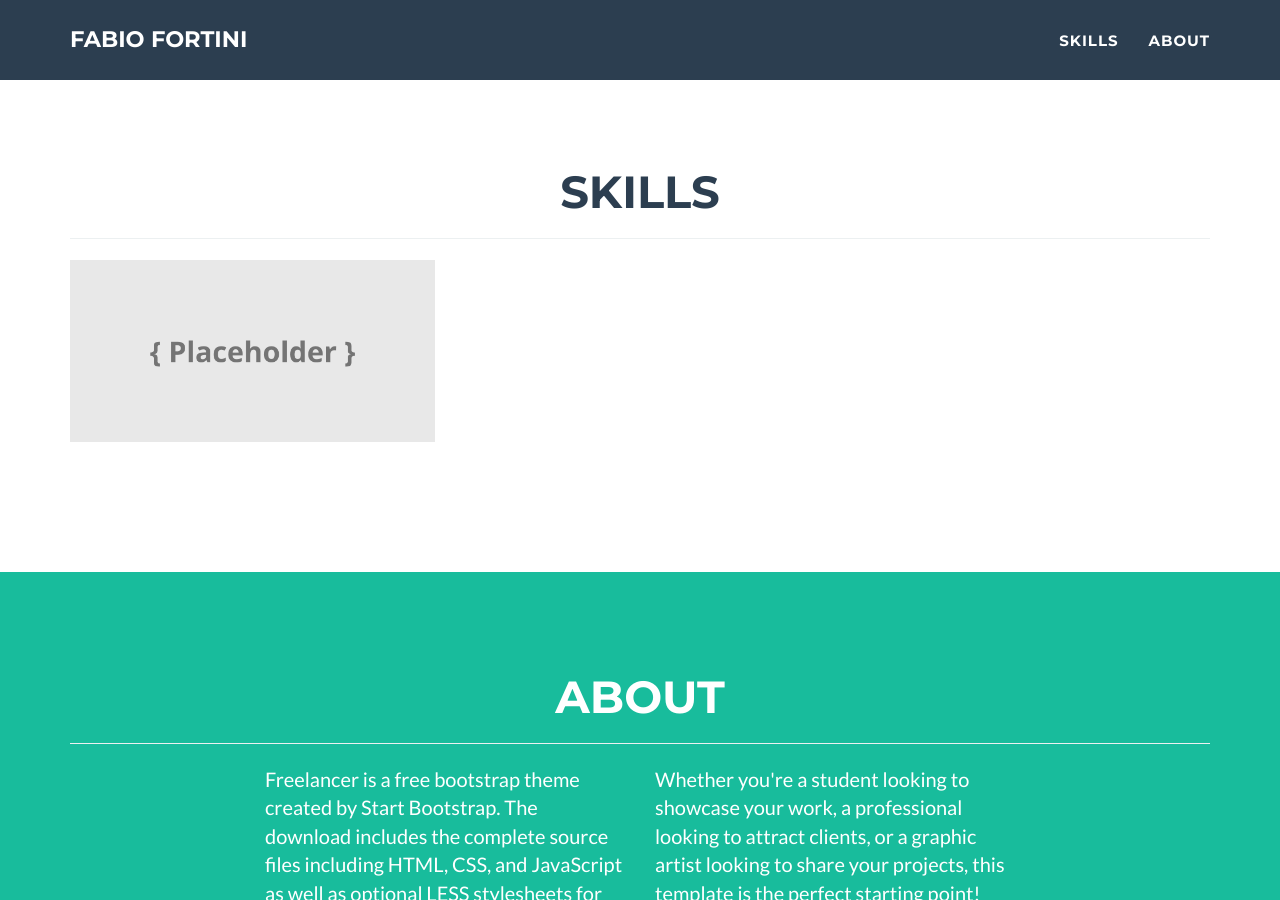
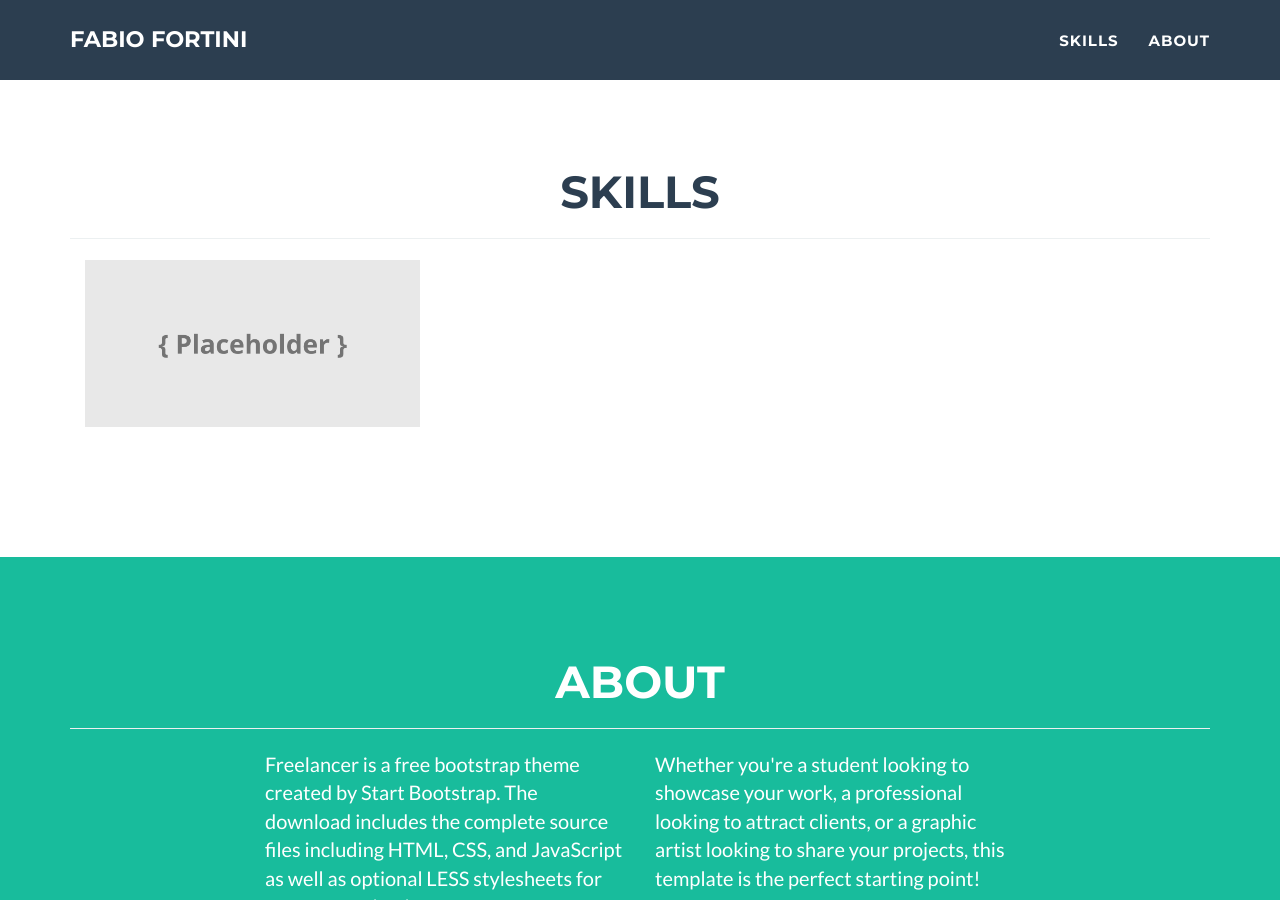
Before and after one commit to FabioFortini/fabiofortini.github.io, a Jekyll site: the page built from _posts/2014-07-18-quality.markdown, in a window 1280 px wide and 900 px high, scrolled down 735 px. Built offline with Jekyll 4.4.1, drawn with Linux system fonts in a browser that asks for light colours.

Commit message:
🐛 fix issue about links on skills card

```diff
--- a/_includes/skills_grid.html
+++ b/_includes/skills_grid.html
@@ -9,7 +9,7 @@
     </div>
     <div class="skills-flex-row">
       {% for post in site.posts %}
-      <div class="skills-flex-item skills-item">
+      <div class="col-sm-4 skills-flex-item skills-item">
         <a href="#skillsModal-{{ post.modal-id }}" class="skills-link" data-toggle="modal">
           <div class="caption">
             <div class="caption-content">
```
